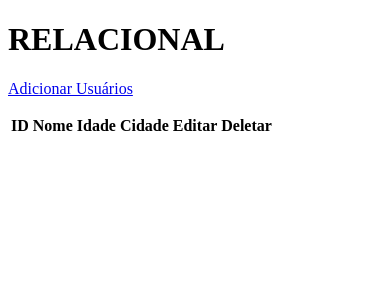
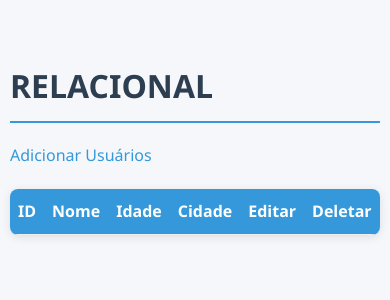
Before and after one commit to olbaplegal/flask_web_development, a Flask app: page / in a window 390 px wide. Shown: the top 300 px of the page. Run offline with Flask 3, Linux system fonts and the light colour scheme; data that the repository does not hold is empty.

Commit message:
adicionado css

```diff
--- a/005_relacional/static/style.css
+++ b/005_relacional/static/style.css
@@ -0,0 +1,245 @@
+
+* {
+    margin: 0;
+    padding: 0;
+    box-sizing: border-box;
+    font-family: 'Segoe UI', Tahoma, Geneva, Verdana, sans-serif;
+}
+
+body {
+    background-color: #f5f7fa;
+    color: #333;
+    line-height: 1.6;
+    padding: 20px;
+    min-height: 100vh;
+}
+
+.container {
+    max-width: 1200px;
+    margin: 0 auto;
+    padding: 20px;
+}
+
+h1 {
+    color: #2c3e50;
+    margin-bottom: 20px;
+    padding-bottom: 10px;
+    border-bottom: 2px solid #3498db;
+}
+
+h4 {
+    margin: 15px 0;
+    padding: 10px;
+    border-radius: 4px;
+}
+
+a {
+    color: #3498db;
+    text-decoration: none;
+    transition: color 0.3s;
+}
+
+a:hover {
+    color: #2980b9;
+}
+
+input[type="submit"] {
+    background-color: #3498db;
+    color: white;
+    border: none;
+    padding: 12px 24px;
+    border-radius: 4px;
+    cursor: pointer;
+    font-size: 16px;
+    transition: background-color 0.3s;
+    margin-top: 15px;
+}
+
+input[type="submit"]:hover {
+    background-color: #2980b9;
+}
+
+form {
+    background-color: white;
+    padding: 25px;
+    border-radius: 8px;
+    box-shadow: 0 2px 10px rgba(0, 0, 0, 0.1);
+    max-width: 600px;
+    margin: 0 auto;
+}
+
+label {
+    display: block;
+    margin-bottom: 8px;
+    font-weight: 600;
+    color: #2c3e50;
+}
+
+input[type="text"] {
+    width: 100%;
+    padding: 12px;
+    margin-bottom: 20px;
+    border: 1px solid #ddd;
+    border-radius: 4px;
+    font-size: 16px;
+    transition: border-color 0.3s;
+}
+
+input[type="text"]:focus {
+    border-color: #3498db;
+    outline: none;
+    box-shadow: 0 0 0 2px rgba(52, 152, 219, 0.2);
+}
+
+table {
+    width: 100%;
+    border-collapse: collapse;
+    margin-top: 20px;
+    background-color: white;
+    box-shadow: 0 2px 10px rgba(0, 0, 0, 0.1);
+    border-radius: 8px;
+    overflow: hidden;
+}
+
+th, td {
+    padding: 15px;
+    text-align: left;
+    border-bottom: 1px solid #eee;
+}
+
+th {
+    background-color: #3498db;
+    color: white;
+    font-weight: 600;
+}
+
+tr:hover {
+    background-color: #f8f9fa;
+}
+
+.flash-messages {
+    padding: 12px 15px;
+    margin-bottom: 20px;
+    border-radius: 4px;
+    font-weight: 500;
+}
+
+.flash-success {
+    background-color: #d4edda;
+    color: #155724;
+    border: 1px solid #c3e6cb;
+}
+
+.flash-error {
+    background-color: #f8d7da;
+    color: #721c24;
+    border: 1px solid #f5c6cb;
+}
+
+.flash-warning {
+    background-color: #fff3cd;
+    color: #856404;
+    border: 1px solid #ffeaa7;
+}
+
+.flash-info {
+    background-color: #d1ecf1;
+    color: #0c5460;
+    border: 1px solid #bee5eb;
+}
+
+.btn {
+    display: inline-block;
+    padding: 8px 16px;
+    border-radius: 4px;
+    font-weight: 500;
+    text-align: center;
+    transition: all 0.3s;
+}
+
+.btn-edit {
+    background-color: #f39c12;
+    color: white;
+}
+
+.btn-edit:hover {
+    background-color: #e67e22;
+    color: white;
+}
+
+.btn-delete {
+    background-color: #e74c3c;
+    color: white;
+}
+
+.btn-delete:hover {
+    background-color: #c0392b;
+    color: white;
+}
+
+.btn-add {
+    background-color: #2ecc71;
+    color: white;
+    padding: 10px 20px;
+    margin-bottom: 20px;
+    display: inline-block;
+}
+
+.btn-add:hover {
+    background-color: #27ae60;
+    color: white;
+}
+
+@media (max-width: 768px) {
+    body {
+        padding: 10px;
+    }
+
+    .container {
+        padding: 10px;
+    }
+
+    table {
+        display: block;
+        overflow-x: auto;
+    }
+
+    form {
+        padding: 15px;
+    }
+
+    th, td {
+        padding: 10px 8px;
+    }
+}
+
+.home-header {
+    display: flex;
+    justify-content: space-between;
+    align-items: center;
+    margin-bottom: 20px;
+    flex-wrap: wrap;
+}
+
+.form-container {
+    max-width: 600px;
+    margin: 0 auto;
+    padding: 20px;
+}
+
+.form-title {
+    text-align: center;
+    margin-bottom: 30px;
+}
+
+.text-center {
+    text-align: center;
+}
+
+.mt-20 {
+    margin-top: 20px;
+}
+
+.mb-20 {
+    margin-bottom: 20px;
+}
--- a/005_relacional/template/add.html
+++ b/005_relacional/template/add.html
@@ -4,6 +4,7 @@
     <meta charset="UTF-8">
     <meta name="viewport" content="width=device-width, initial-scale=1.0">
     <title>add</title>
+    <link href="{{url_for('static', filename='style.css')}}" rel="stylesheet">
 </head>
 <body>
     <h1>Adicionar Usuários</h1>
--- a/005_relacional/template/edit.html
+++ b/005_relacional/template/edit.html
@@ -4,6 +4,7 @@
     <meta charset="UTF-8">
     <meta name="viewport" content="width=device-width, initial-scale=1.0">
     <title>edit</title>
+    <link href="{{url_for('static', filename='style.css')}}" rel="stylesheet">
 </head>
 <body>
     <h1>Atualização de Usuários</h1>
--- a/005_relacional/template/index.html
+++ b/005_relacional/template/index.html
@@ -4,6 +4,7 @@
     <meta charset="UTF-8">
     <meta name="viewport" content="width=device-width, initial-scale=1.0">
     <title>home</title>
+    <link href="{{url_for('static', filename='style.css')}}" rel="stylesheet">
 </head>
 <body>
     <!-- para as mensagens em flash funcionarem é necessario o código abaixo -->
```
